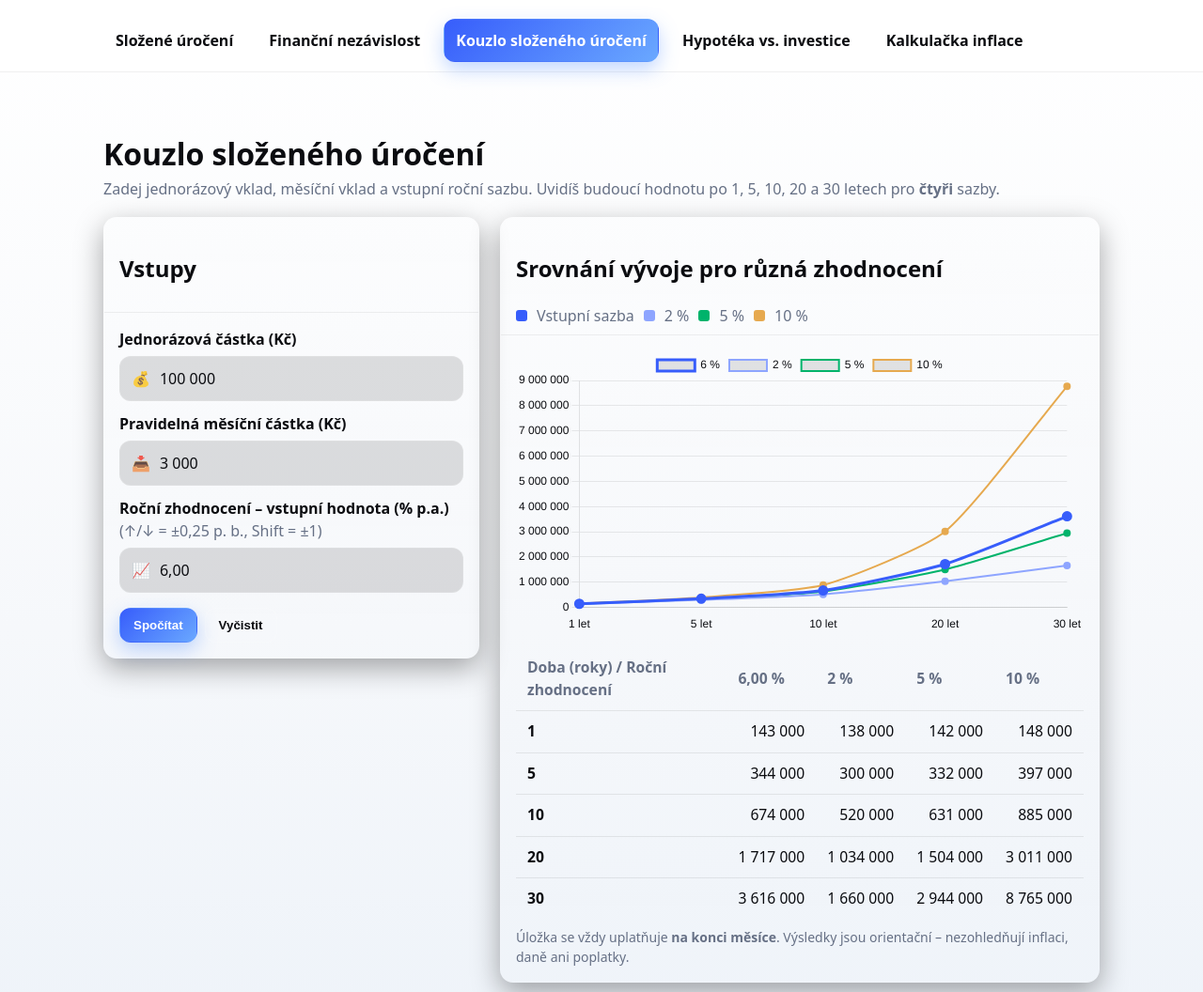
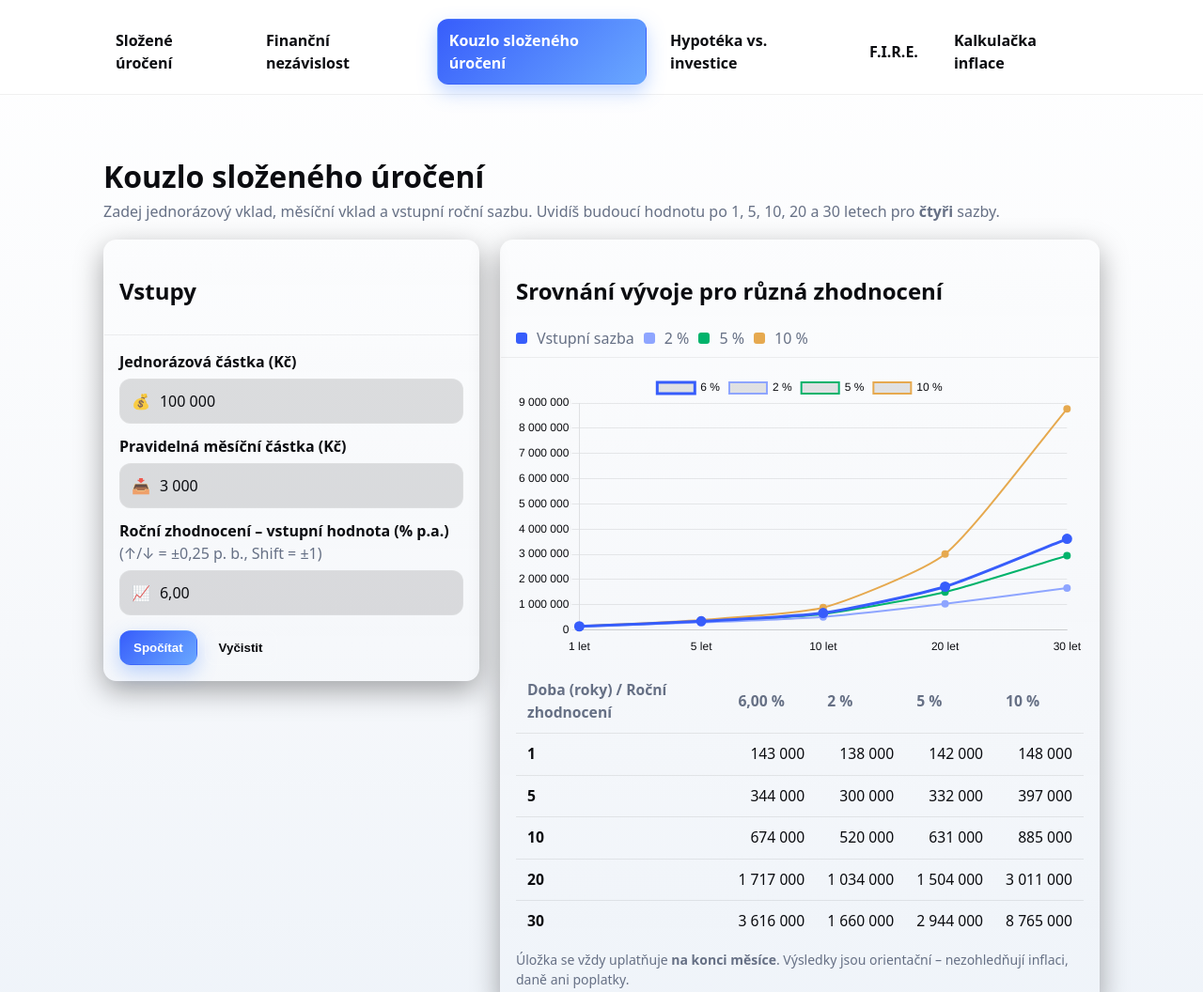
Before and after one commit to Yarouch/InvestCalc, a plain HTML site: page kouzlo.html in a window 1280 px wide. Shown: the top 1056 px of the page at 94% size. Drawn offline with nearby package versions, Linux system fonts and the light colour scheme.

Commit message:
Update kouzlo.html

```diff
--- a/kouzlo.html
+++ b/kouzlo.html
@@ -106,6 +106,7 @@
       <a href="renta.html" id="nav-renta">Finanční nezávislost</a>
       <a class="active" href="kouzlo.html" id="nav-kouzlo">Kouzlo složeného úročení</a>
       <a href="hypoinv.html" id="nav-hypo">Hypotéka vs. investice</a>
+	  <a href="fzkalkulacka.html" id="nav-fz">F.I.R.E.</a>
 	    <a href="inflace.html" id="nav-inflace">Kalkulačka inflace</a>
     </div>
   </nav>
```
